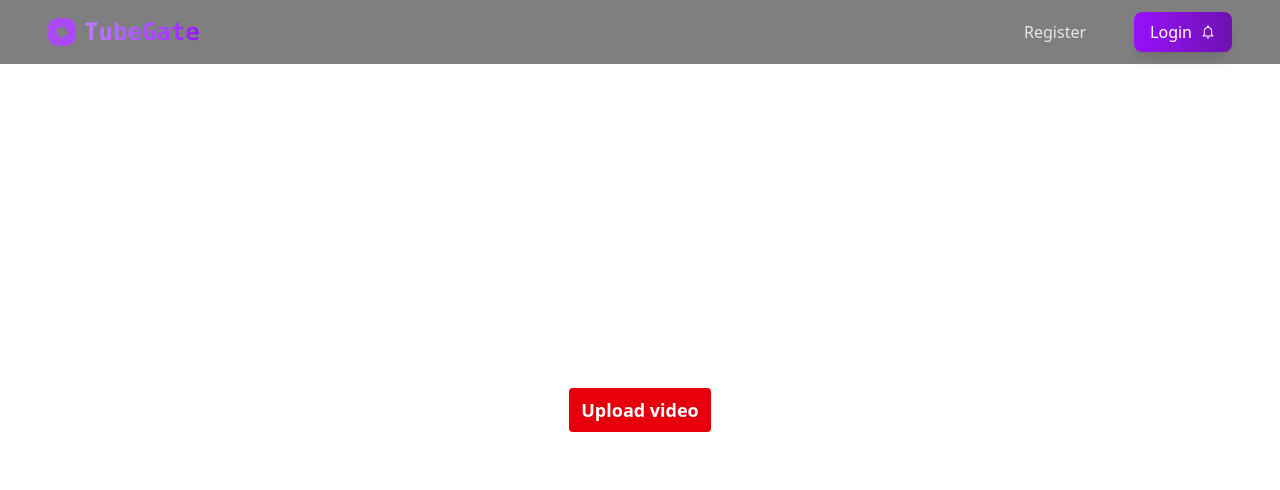
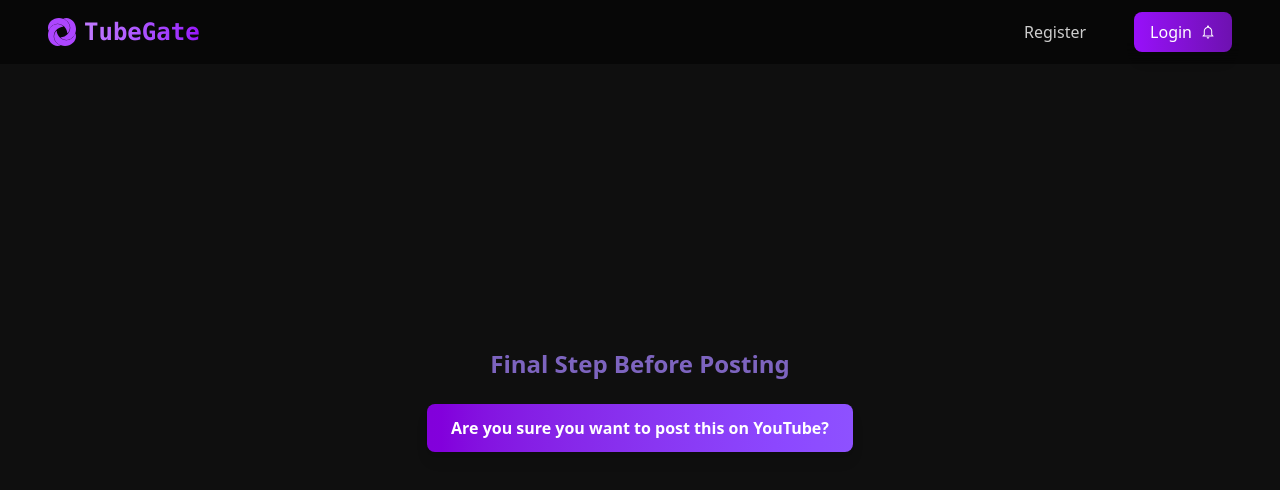
Before and after one commit to samar-abbas-786/TubeGate, a Next.js app: page /UploadVideo in a window 1280 px wide. Shown: the top 490 px of the page. Built offline with nearby package versions, Linux system fonts and the light colour scheme.

Commit message:
fix designing bug

```diff
--- a/app/Dashboard/IncomingVideoUpload/page.jsx
+++ b/app/Dashboard/IncomingVideoUpload/page.jsx
@@ -52,7 +52,7 @@ const IncomingVideoUpload = () => {
   };
 
   return (
-    <div className="min-h-screen bg-gradient-to-b from-black to-gray-900 text-purple-300 p-6">
+    <div className="min-h-screen bg-gradient-to-b from-black to-gray-900 pt-24 text-purple-300 p-6">
       <h1 className="text-4xl font-bold mb-10 text-center text-purple-400 drop-shadow-lg">
         📥 Incoming Videos
       </h1>
--- a/app/Editor-List/page.jsx
+++ b/app/Editor-List/page.jsx
@@ -20,7 +20,7 @@ const GetEditor = () => {
   }, []);
 
   return (
-    <div className="min-h-screen bg-black text-white p-6 flex flex-col items-center">
+    <div className="min-h-screen bg-black text-white p-6 pt-20 flex flex-col items-center">
       <h2 className="text-3xl font-bold text-purple-400 mb-6">
         <span className="bg-gradient-to-r from-purple-500 to-purple-700 bg-clip-text text-transparent">
           Editor List
--- a/app/UploadVideo/page.js
+++ b/app/UploadVideo/page.js
@@ -25,14 +25,19 @@ const Upload = () => {
   };
 
   return (
-    <div className="flex flex-col items-center justify-center min-h-screen p-4">
+    <div className="flex flex-col items-center justify-center min-h-screen bg-[#0f0f0f] p-6">
+      <h1 className="text-2xl font-semibold text-violet-400 mb-6 animate-pulse">
+        Final Step Before Posting
+      </h1>
       <button
         onClick={handleUpload}
-        className="px-3 py-2 mt-5 rounded-sm bg-red-600 text-white text-lg font-bold"
+        className="px-6 py-3 bg-gradient-to-r from-purple-700 to-violet-500 hover:from-violet-600 hover:to-purple-600 transition-all duration-300 text-white font-bold rounded-lg shadow-lg"
       >
-        Upload video
+        Are you sure you want to post this on YouTube?
       </button>
-      {message && <p className="mt-4 text-center">{message}</p>}
+      {message && (
+        <p className="mt-6 text-center text-violet-300 text-lg">{message}</p>
+      )}
     </div>
   );
 };
--- a/app/User-List/page.jsx
+++ b/app/User-List/page.jsx
@@ -21,7 +21,7 @@ const Getuser = () => {
   }, []);
 
   return (
-    <div className="min-h-screen bg-black text-white p-6 flex flex-col items-center">
+    <div className="min-h-screen bg-black text-white p-6 pt-20 flex flex-col items-center">
       <h2 className="text-3xl font-bold text-purple-400 mb-6">
         <span className="bg-gradient-to-r from-purple-500 to-purple-700 bg-clip-text text-transparent">
           User List
```
